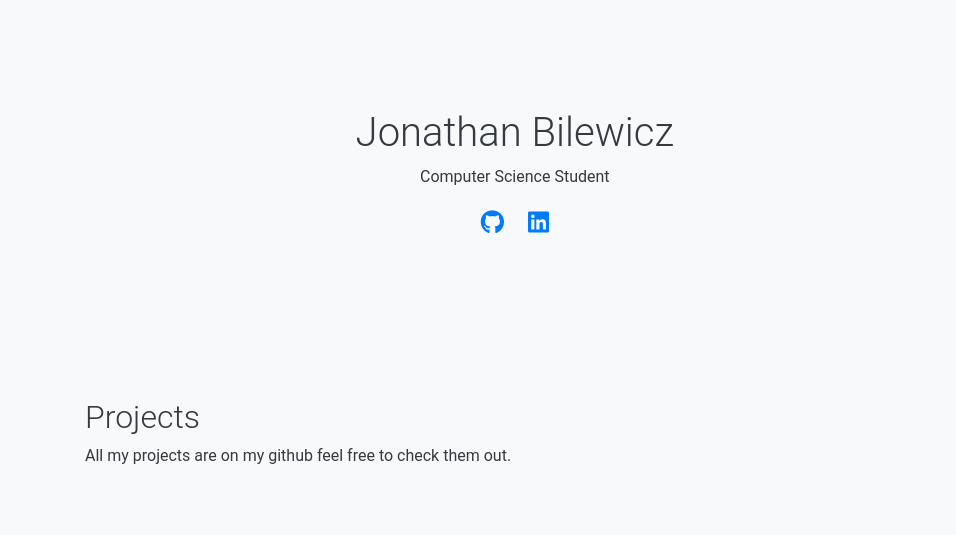
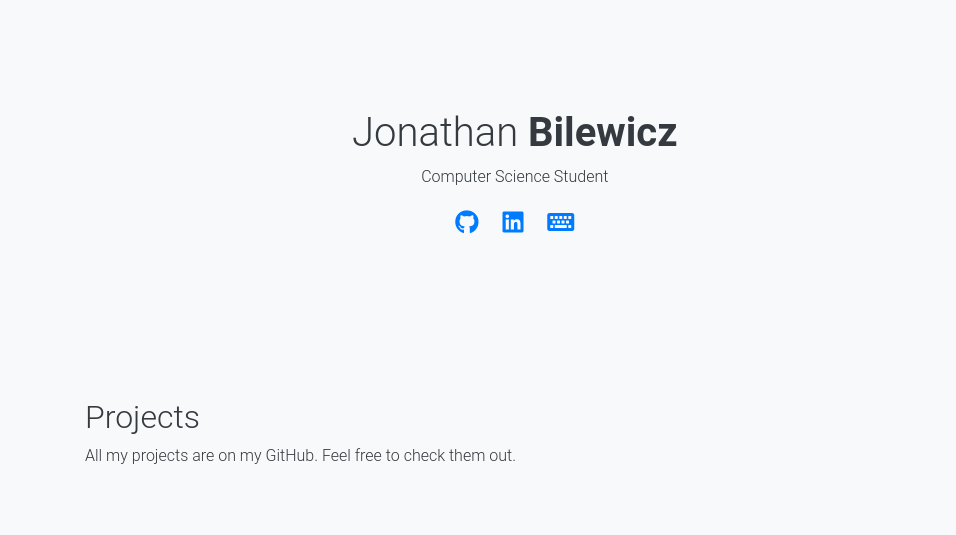
Before and after one commit to jonb4323/jonb4323.github.io, a plain HTML site: page index.html in a window 1280 px wide. Shown: the full height of the page, 0-956 px from the left. Drawn offline with nearby package versions, Linux system fonts and the light colour scheme.

Commit message:
Update index.html

```diff
--- a/index.html
+++ b/index.html
@@ -71,11 +71,12 @@
   <i id="theme-icon" class="fas fa-moon theme-toggle" onclick="toggleTheme()"></i>
   <header class="hero container">
     <div class="hero-text">
-      <h1>Jonathan </b>Bilewicz<b></h1>
+      <h1>Jonathan <b>Bilewicz</b></h1>
       <p>Computer Science Student</p>
       <div class="social-links">
         <a href="https://github.com/jonb4323" target="_blank"><i class="fab fa-github"></i></a>
         <a href="https://www.linkedin.com/in/jonathan-bilewicz-655308293" target="_blank"><i class="fab fa-linkedin"></i></a>
+        <a href="https://leetcode.com/u/jonathanb12/" target="_blank"><i class="fas fa-keyboard"></i></a>
       </div>
     </div>
     <div>
@@ -87,7 +88,7 @@
   <main class="container py-5">
     <section>
       <h2>Projects</h2>
-      <p>All my projects are on my github feel free to check them out.</p>
+      <p>All my projects are on my GitHub. Feel free to check them out.</p>
     </section>
   </main>
 
```
